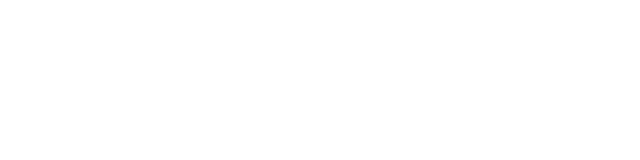
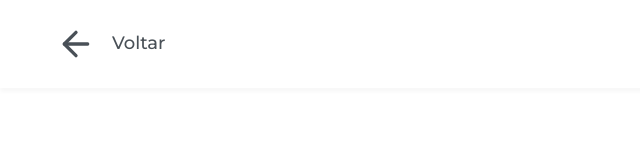
Before and after one commit to ArthurSimoess/desafio-diwe, a React (Create React App) app: page /contactList in a window 1280 px wide. Before the commit this address had no page. Shown: the top 160 px of the page, without its empty margins (0-640 px from the left). Built offline with nearby package versions, Linux system fonts and the light colour scheme.

Commit message:
Feat: header component and contactList page

```diff
--- /dev/null
+++ b/src/components/header/Header.jsx
@@ -0,0 +1,17 @@
+import React from 'react';
+import { Link } from 'react-router-dom';
+import arrowLeft from '../../assets/images/arrow-left.svg';
+import './headerStyle.scss';
+
+function Header() {
+  return (
+    <header>
+      <Link to="/" className="link">
+        <img src={arrowLeft} alt="Seta apontando para o lado esquerdo" />
+        <p>Voltar</p>
+      </Link>
+    </header>
+  );
+}
+
+export default Header;
--- /dev/null
+++ b/src/components/header/headerStyle.scss
@@ -0,0 +1,31 @@
+@import '../../styles/main';
+
+header {
+  display: flex;
+  width: 100vw;
+  height: 88px;
+  background-color: #FFFFFF;
+  box-shadow: 0px 4px 4px rgba(0, 0, 0, 0.03);
+  align-items: center;
+
+  .link {
+    display: flex;
+    align-items: center;
+    gap: 1rem;
+
+    img {
+      width: 40px;
+      height: 40px;
+      margin-left: 56px;
+    }
+
+    p {
+      color: $paragraph;
+      font-family: 'Montserrat';
+      font-style: normal;
+      font-weight: 500;
+      font-size: 18px;
+      line-height: 144%;
+    }
+  }
+}
--- /dev/null
+++ b/src/pages/contactList/ContactList.js
@@ -0,0 +1,11 @@
+import React from 'react';
+import Header from '../../components/header/Header';
+import './contactListStyle.scss';
+
+function ContactList() {
+  return (
+    <Header />
+  );
+}
+
+export default ContactList;
--- /dev/null
+++ b/src/pages/contactList/contactListStyle.scss
@@ -0,0 +1 @@
+@import '../../styles/main';
--- a/src/pages/login/LoginPage.js
+++ b/src/pages/login/LoginPage.js
@@ -27,7 +27,7 @@
   return (
     <main className="login-container">
       <figure className="figure">
-        <img src={loginSvg} alt="" />
+        <img src={loginSvg} alt="homem branco sentando em um escritório mexendo no computador" />
       </figure>
       <section className="forms-section">
         <div className="welcome-container">
@@ -40,6 +40,7 @@
             <input
               type="email"
               name="email"
+              required
               placeholder="Digite seu email"
               onChange={handleChange}
             />
@@ -49,6 +50,7 @@
             <input
               type="password"
               name="password"
+              required
               placeholder="Digite sua senha"
               onChange={handleChange}
             />
--- a/src/routes.js
+++ b/src/routes.js
@@ -1,11 +1,13 @@
 import React from 'react';
 import { Route, Routes } from 'react-router-dom';
+import ContactList from './pages/contactList/ContactList';
 import LoginPage from './pages/login/LoginPage';
 
 function RoutesPages() {
   return (
     <Routes>
       <Route path="/" element={<LoginPage />} />
+      <Route path="/contactList" element={<ContactList />} />
     </Routes>
   );
 }
```
Also changed, not shown: src/assets/images/arrow-left.svg (added).
